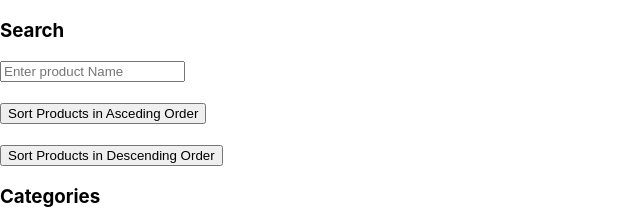
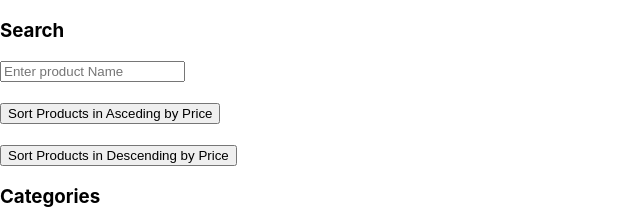
Before and after one commit to rajasadeem/InterviewTask-React-js, a React (Create React App) app: page / in a window 1280 px wide. Shown: the top 216 px of the page, without its empty margins (0-640 px from the left). Built offline with nearby package versions, Linux system fonts and the light colour scheme.

Commit message:
task complete

```diff
--- a/src/Pages/Home/index.js
+++ b/src/Pages/Home/index.js
@@ -65,8 +65,8 @@ const Home = () => {
                 onChange={searchProductsHandler}
             />
             <br />
-            <button onClick={sortProductsAscending}>Sort Products in Asceding Order</button><br /><br />
-            <button onClick={sortProductsDescending}>Sort Products in Descending Order</button>
+            <button onClick={sortProductsAscending}>Sort Products in Asceding by Price</button><br /><br />
+            <button onClick={sortProductsDescending}>Sort Products in Descending by Price</button>
 
             <h3>Categories</h3>
             <Dropdown products={products} onChange={categoryFilter} value={category} />
```
